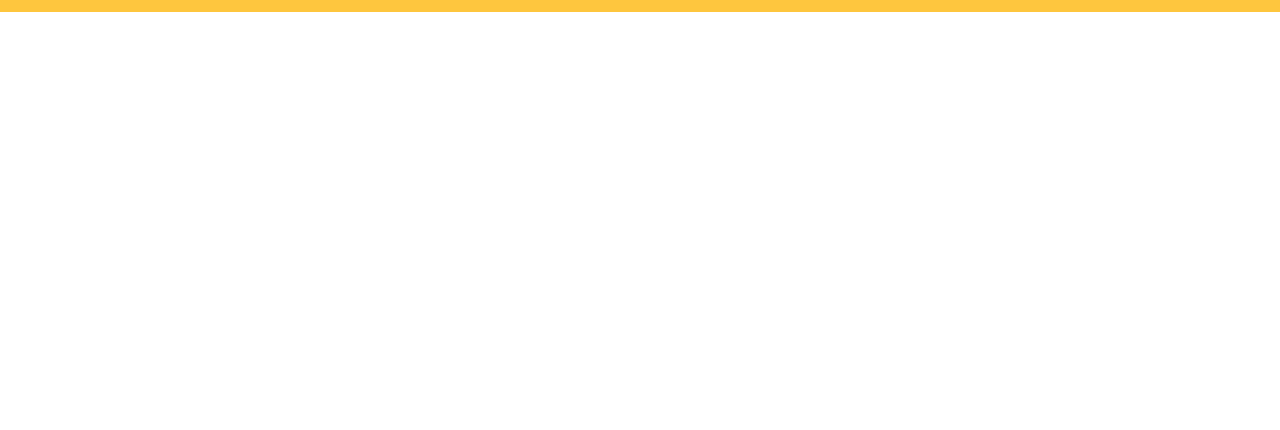
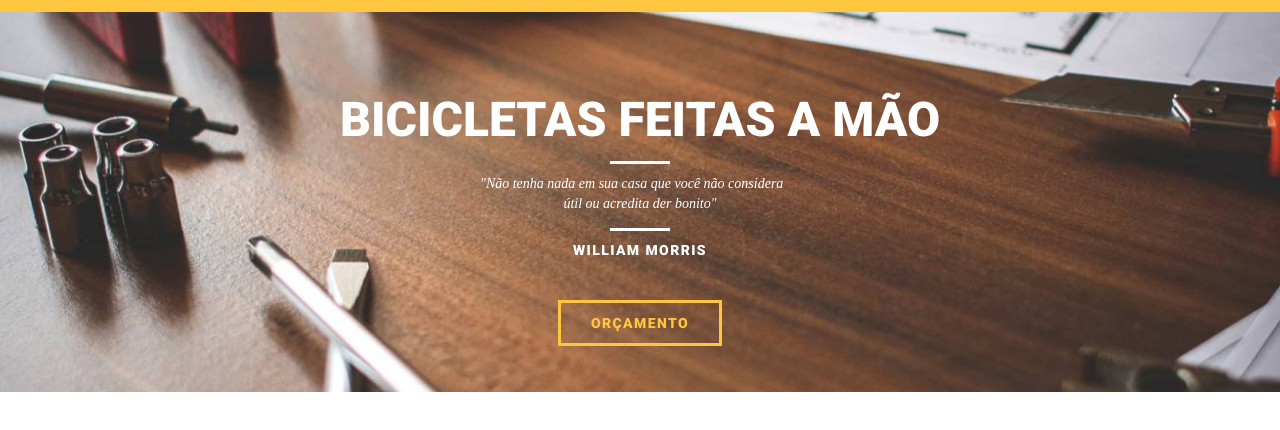
Before and after one commit to moisesmengo/bikecraft, a plain HTML site: page web/index.html in a window 1280 px wide. Shown: the part 84-514 px from the top of the page. Drawn offline with Linux system fonts and the light colour scheme; a web font is replaced by a local one.

Commit message:
criando introduçao

```diff
--- a/web/css/style.css
+++ b/web/css/style.css
@@ -2,6 +2,25 @@
 body{
   font-family: 'Roboto', sans-serif;
   font-weight: 500;
+}
+p{
+  font-family: 'Gabriela', serif;
+  font-size: 14px;
+  line-height: 20px;
+}
+.btn{
+  border: 3px solid #fec63e;
+  padding: 10px 30px;
+  color: #fec63e;
+  font-size: 14px;
+  line-height: 20px;
+  text-transform: uppercase;
+  letter-spacing: .1em;
+  font-weight: bold;
+}
+.btn:hover{
+  color: #fff;
+  border-color: #fff;
 }
 /* Header */
 .header{
@@ -32,3 +51,44 @@ body{
   color: #fff;
 }
 /* Introdução */
+.introducao{
+  width: 100%;
+  background: url("../img/fotos/capa-home.jpg") no-repeat center;
+  background-size: cover;
+  margin-top: 96px;
+  height: 380px;
+  text-align-last: center;
+  padding-top: 80px;
+}
+.introducao h1{
+  font-size: 48px;
+  font-weight: bold;
+  color: #fff;
+  text-transform: uppercase;
+}
+.introducao .btn{
+  margin-top: 40px;
+  display: inline-block;
+}
+.quote-externo{
+  max-width: 320px;
+  margin: 0 auto;
+  color: #fff;
+}
+.quote-externo p{
+  font-style: italic;
+}
+.quote-externo p::before, .quote-externo p::after{
+  content: "";
+  display: block;
+  width: 60px;
+  height: 3px;
+  background-color: #fff;
+  margin: 14px auto 10px auto;
+}
+.quote-externo cite{
+  font-style: normal;
+  font-weight: bold;
+  font-size: 14px;
+  letter-spacing: .1em;
+}
--- a/web/index.html
+++ b/web/index.html
@@ -4,6 +4,7 @@
   <meta charset="UTF-8">
   <meta name="viewport" content="width=device-width, initial-scale=1.0">
   <link href="https://fonts.googleapis.com/css2?family=Roboto:ital,wght@0,300;0,900;1,400&display=swap" rel="stylesheet">  <link rel="stylesheet" href="css/normalize.css">
+  <link href="https://fonts.googleapis.com/css2?family=Gabriela&display=swap" rel="stylesheet">
   <link rel="stylesheet" href="css/reset.css">
   <link rel="stylesheet" href="css/grid.css">
   <link rel="stylesheet" href="css/style.css">
@@ -25,5 +26,17 @@
       </nav>
     </div>
   </header>
+
+  <section class="introducao">
+    <div class="container">
+      <h1>Bicicletas feitas a mão</h1>
+      <blockquote class="quote-externo">
+        <p>"Não tenha nada em sua casa que você não
+        considera útil ou acredita der bonito"</p>
+        <cite>WILLIAM MORRIS</cite>
+      </blockquote>
+      <a href="produtos.html" class="btn">Orçamento</a>
+    </div>
+  </section>
 </body>
 </html>
```
